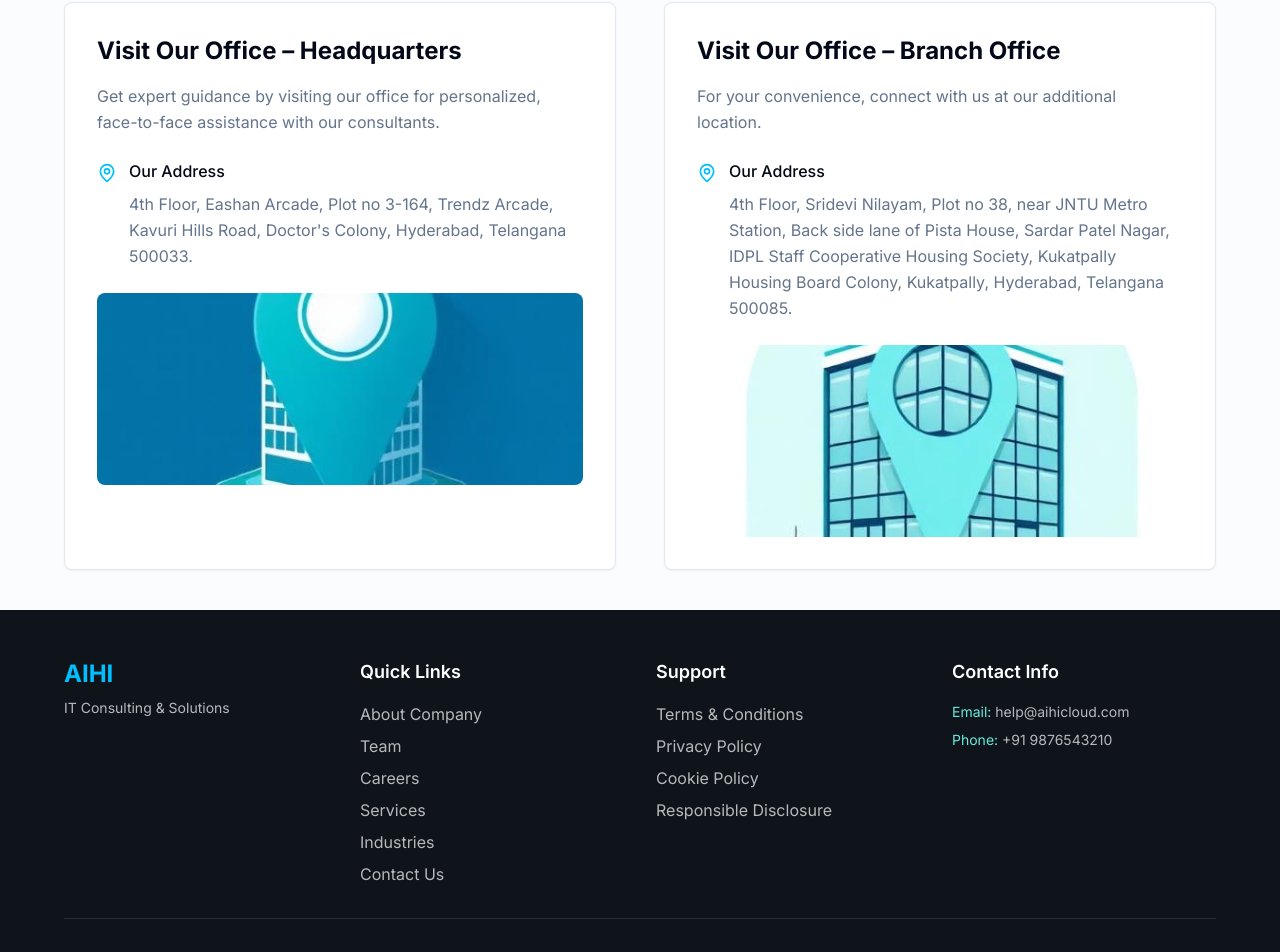
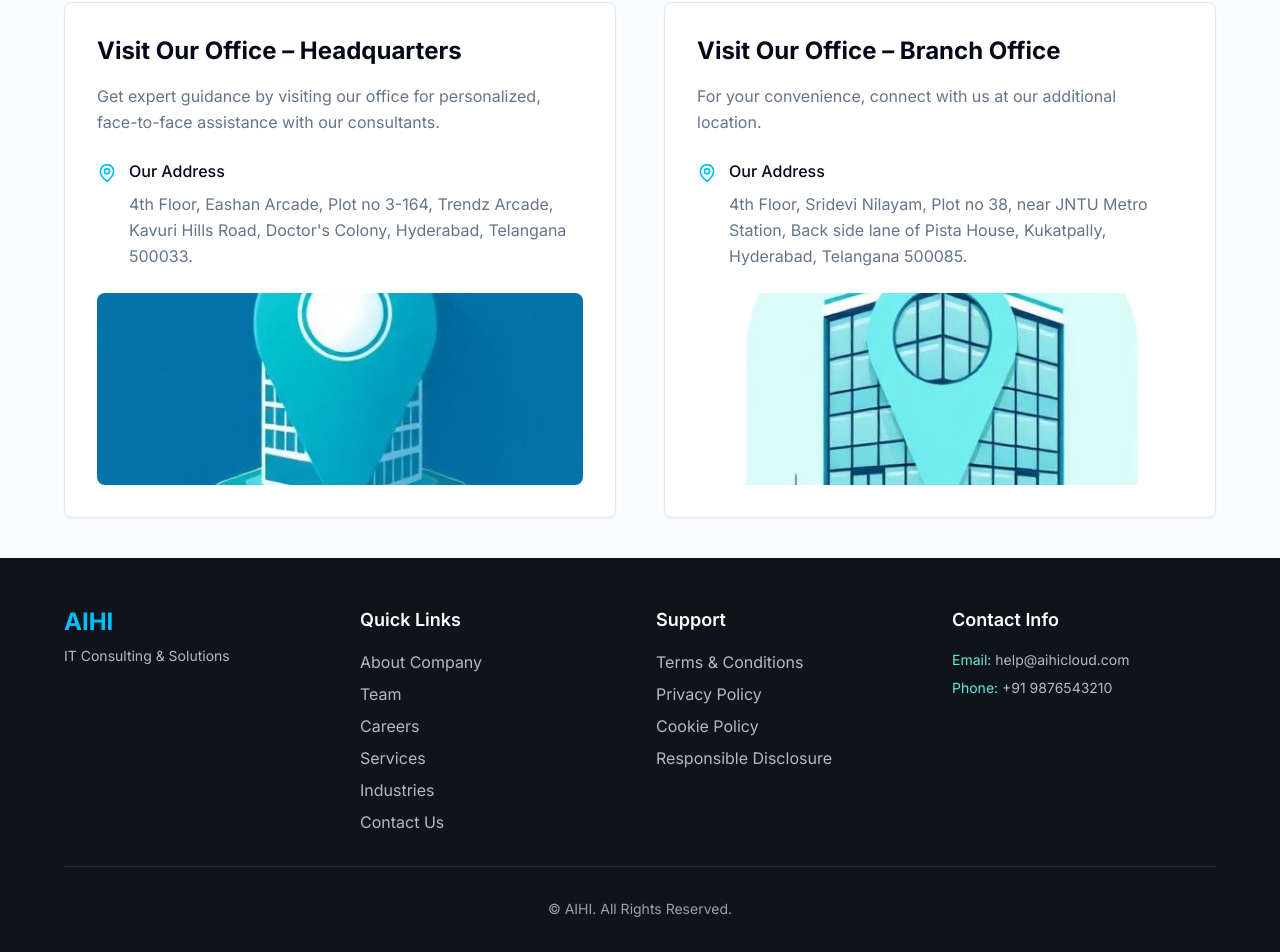
Before and after one commit to NareshPullurii80/aihi-connect-glow, a React (Vite) app: page / in a window 1280 px wide. Shown: the part 1534-2486 px from the top of the page. Built offline with nearby package versions, Linux system fonts and the light colour scheme.

Commit message:
Visual edit in Lovable
Edited UI in Lovable

```diff
--- a/src/components/OfficeLocations.tsx
+++ b/src/components/OfficeLocations.tsx
@@ -50,12 +50,7 @@ const OfficeLocations = () => {
                 <MapPin className="h-5 w-5 text-teal mt-1 flex-shrink-0" />
                 <div>
                   <p className="font-medium text-foreground mb-2">Our Address</p>
-                  <p className="text-muted-foreground leading-relaxed">
-                    4th Floor, Sridevi Nilayam, Plot no 38, near JNTU Metro Station,
-                    Back side lane of Pista House, Sardar Patel Nagar,
-                    IDPL Staff Cooperative Housing Society, Kukatpally Housing Board Colony,
-                    Kukatpally, Hyderabad, Telangana 500085.
-                  </p>
+                  <p className="text-muted-foreground leading-relaxed">4th Floor, Sridevi Nilayam, Plot no 38, near JNTU Metro Station, Back side lane of Pista House, Kukatpally, Hyderabad, Telangana 500085.</p>
                 </div>
               </div>
 
```
